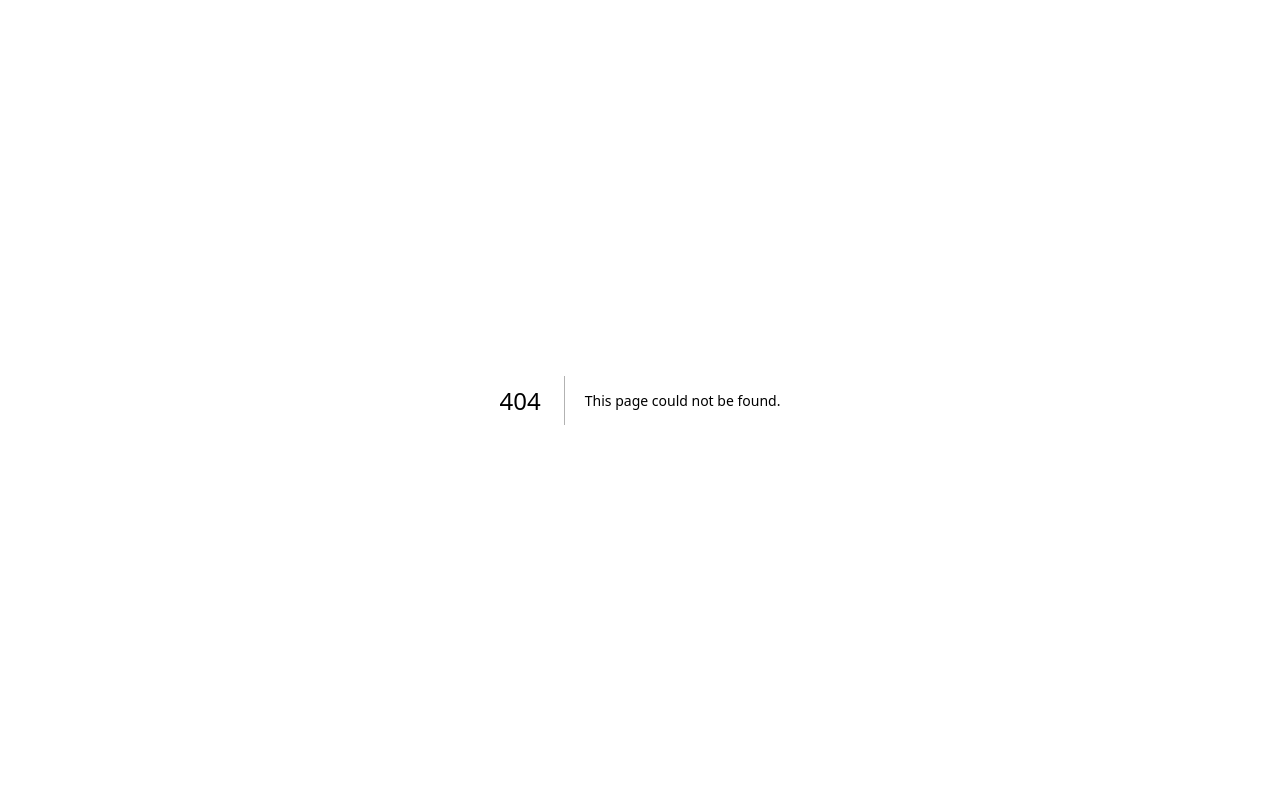
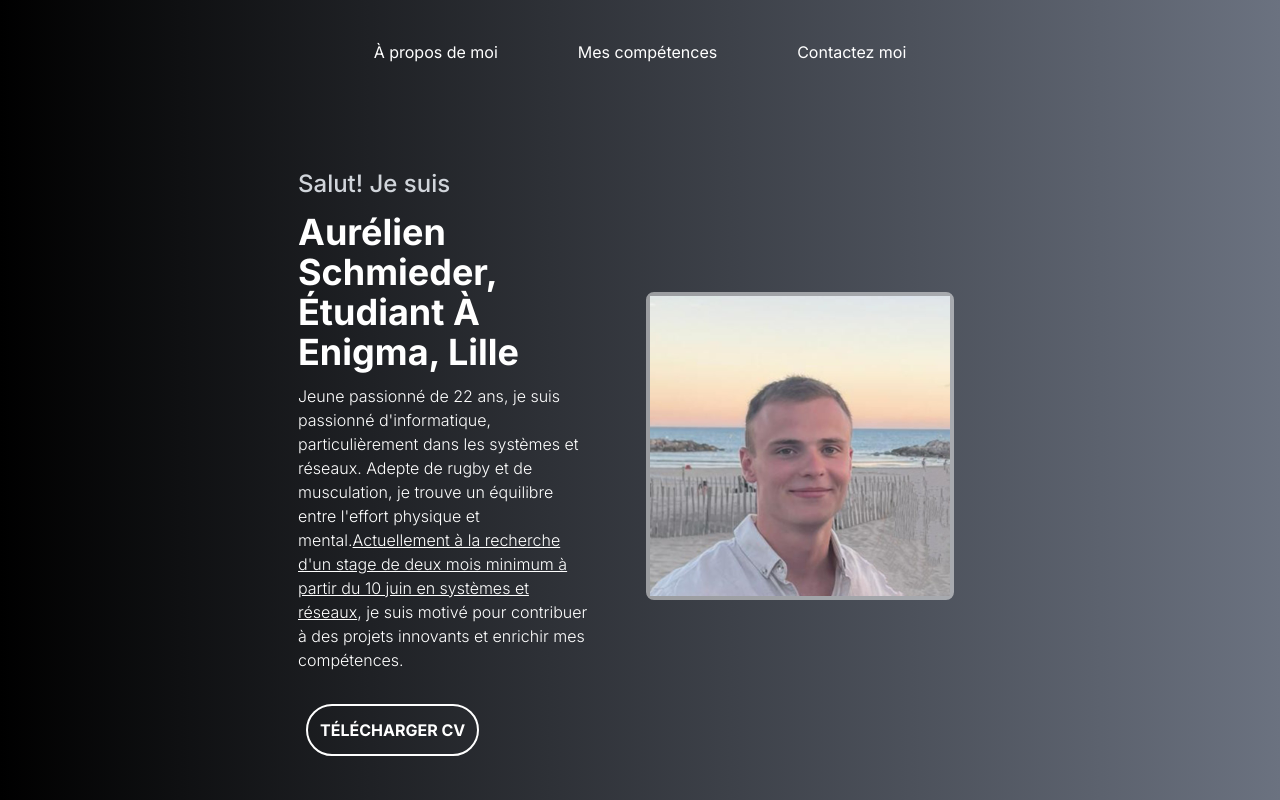
Before and after one commit to Aurelienschmi/Aurelien-portefolio, a Next.js app: page / in a window 1280 px wide. Before the commit this address had no page. Shown: the top 800 px of the page. Built offline with nearby package versions, Linux system fonts and the light colour scheme.

Commit message:
modification for hosting page

```diff
--- a/app/header.tsx
+++ b/app/header.tsx
@@ -4,7 +4,7 @@ export default function Header() {
   return (
     <header className="flex-row justify-ceter justify-center flex-wrap flex items-center ">
       <a
-        href="/aboutMe"
+        href="/"
         className="p-2 m-8 border-b-2 border-transparent hover:border-white"
       >
         À propos de moi
```
Also changed, not shown: app/page.tsx (renamed from app/aboutMe/page.tsx, +6 -6 lines).
